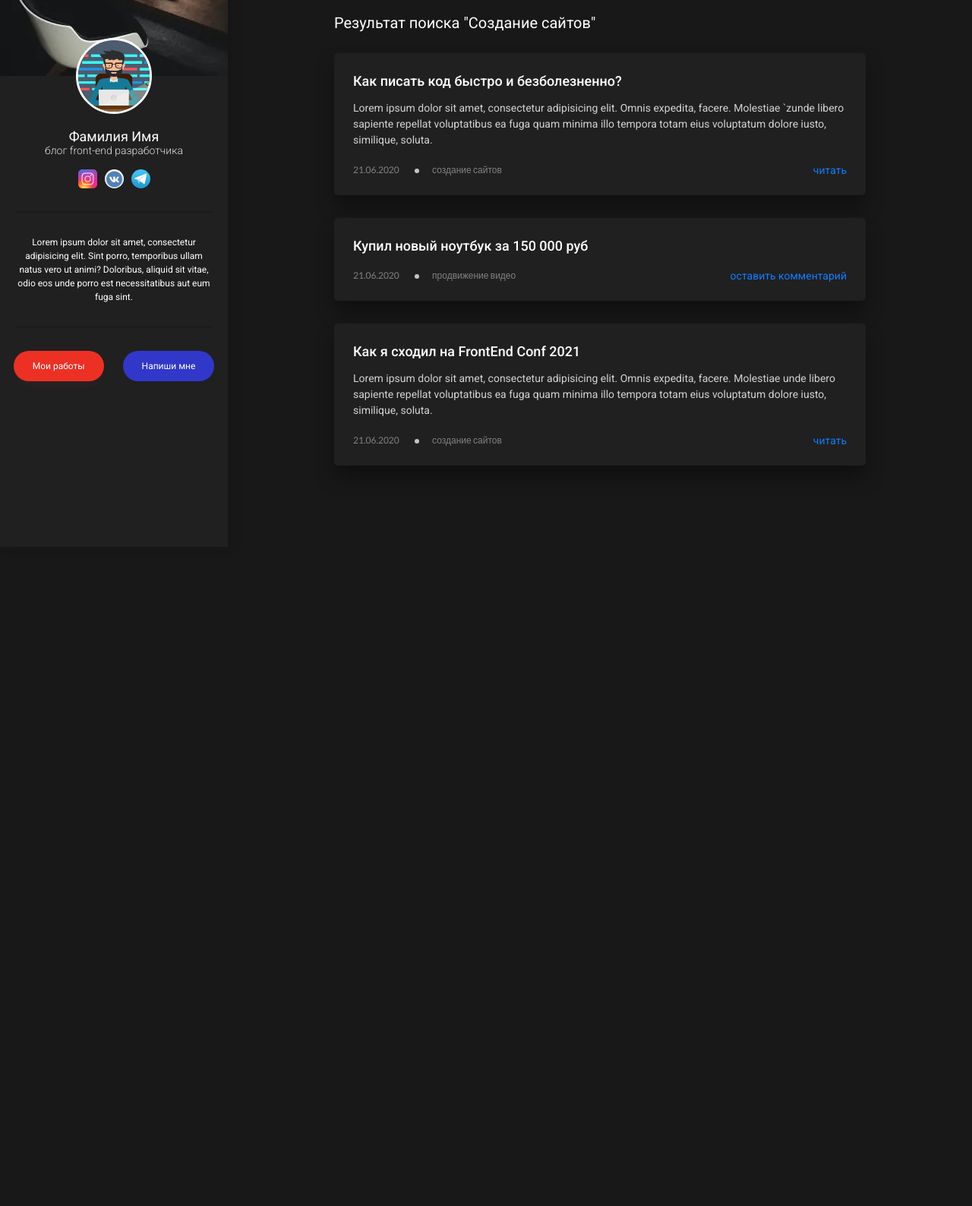
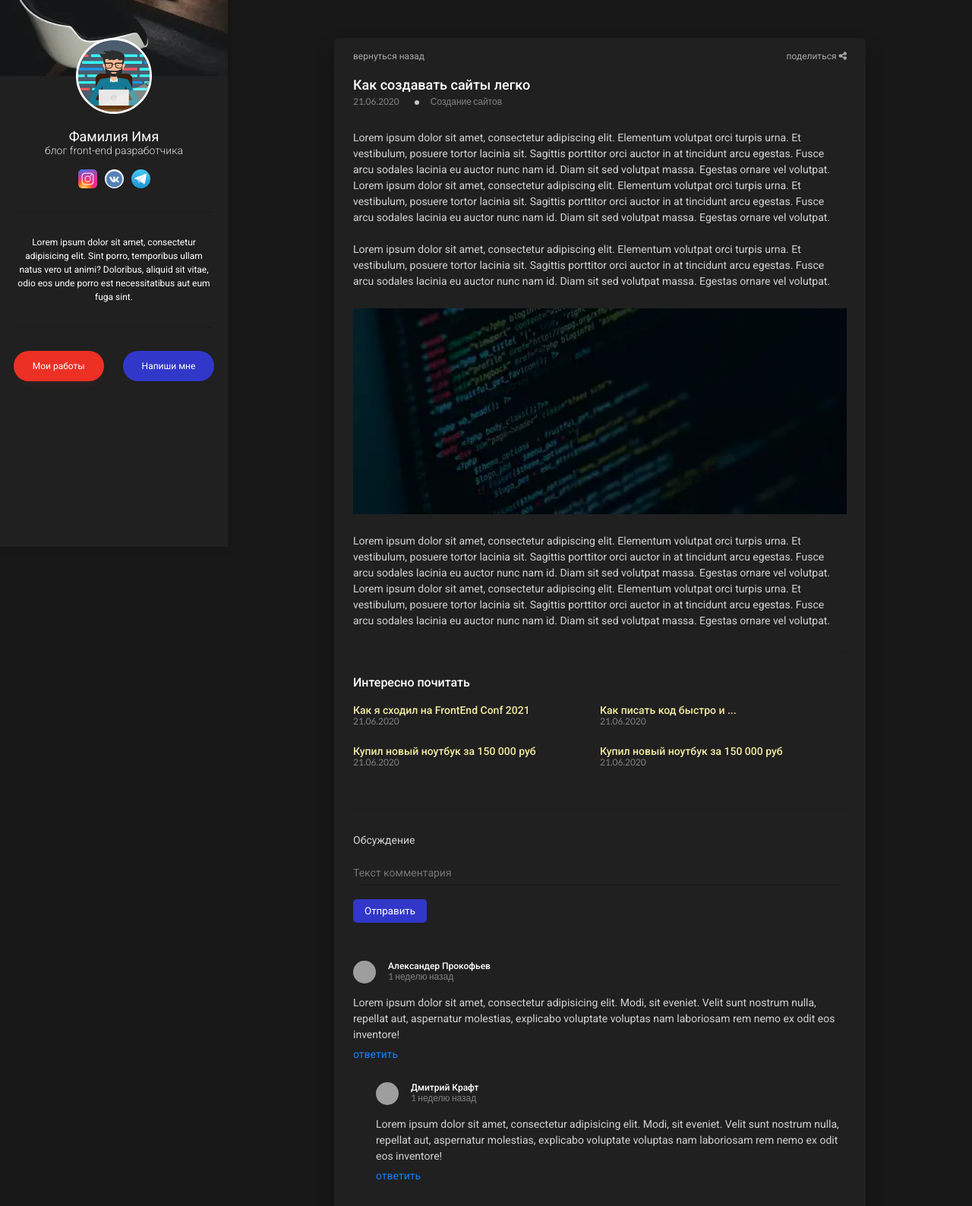
Before and after one commit to mmFafnir/Blob_Front-end, a plain HTML site: page Search_results.html in a window 1280 px wide. Shown: the part 80-1668 px from the top of the page at 76% size. Before the commit the page ends 903 px from the top, so only its background shows below. Drawn offline with nearby package versions, Linux system fonts and the light colour scheme; grey boxes are pictures that could not be loaded.

Commit message:
Update Search_results.html

```diff
--- a/Search_results.html
+++ b/Search_results.html
@@ -1,5 +1,5 @@
 <!DOCTYPE html>
-<html lang="ru">
+<html lang="en">
 
 <head>
   <meta charset="UTF-8">
@@ -12,10 +12,10 @@
   <link rel="preconnect" href="https://fonts.gstatic.com">
   <link href="https://fonts.googleapis.com/css2?family=Roboto:wght@300;400;500&display=swap" rel="stylesheet">
   <link href="https://fonts.googleapis.com/css2?family=Lato:wght@300;400;700&display=swap" rel="stylesheet">
-    <title>Profile</title>
+  <title>Post</title>
 </head>
 
-<body class="body">
+<body>
   <div class="wrapper">
     <header class="header">
       <nav class="nav">
@@ -28,9 +28,7 @@
             <li><a class="sub_link" href="#">Интернет-маркетин</a></li>
             <li><a class="sub_link" href="#">Продвижение видео</a></li>
           </ul>
-        </div> <a href="Work.html" class="nav_link"><span>мои работы</span></a>
-        <a href="Work.html" class="nav_link"><span>реклама</span></a>
-        </nav>
+        </div> <a href="Work.html" class="nav_link"><span>мои работы</span></a> <a href="Work.html" class="nav_link"><span>реклама</span></a> </nav>
       <div class="header_profile-search">
         <div class="header__profile"> <a href="Login.html">Профиль</a> </div>
         <div class="header__search">
@@ -42,9 +40,15 @@
         <div class="burger_icon"> <span></span> </div>
         <div class="burger_menu">
           <div class="aside_content">
-                <div class="aside_bg"> <picture><source srcset="img/Rectangle%201.webp" type="image/webp"><img src="img/Rectangle%201.jpg" alt="#"></picture> </div>
+            <div class="aside_bg">
+              <picture>
+                <source srcset="img/Rectangle%201.webp" type="image/webp"><img src="img/Rectangle%201.jpg" alt="#"></picture>
+            </div>
             <div class="aside_persone_block">
-                    <div class="aside_persone__img"> <picture><source srcset="img/gde-i-kak-vyrashivat-talanty.webp" type="image/webp"><img src="img/gde-i-kak-vyrashivat-talanty.png" alt="#"></picture> </div>
+              <div class="aside_persone__img">
+                <picture>
+                  <source srcset="img/gde-i-kak-vyrashivat-talanty.webp" type="image/webp"><img src="img/gde-i-kak-vyrashivat-talanty.png" alt="#"></picture>
+              </div>
               <div class="aside_persone__title">
                 <h2>Фамилия Имя</h2>
                 <p class="sub_title"> блог front-end разработчика </p>
@@ -63,8 +67,7 @@
                 <li class="aside__link"> <a href="index.html">Обо мне</a> </li>
                 <li class="aside__link"> <a href="Profile.html">Профиль</a> </li>
               </ul>
-                    <div class="aside_persone__btn aside_persone__btn-mg">
-                            <a class="my_work aside__btn" href="Work.html">Мои работы</a>
+              <div class="aside_persone__btn aside_persone__btn-mg"> <a class="my_work aside__btn" href="Work.html">Мои работы</a>
                 <button class="write_me aside__btn" data-modal="contact-modal">Напиши мне</button>
               </div>
             </div>
@@ -72,135 +75,170 @@
         </div>
       </div>
     </header>
-
     <aside class="aside">
       <div class="aside_content">
         <div class="aside_bg">
-            <picture><source srcset="img/Rectangle%201.webp" type="image/webp"><img src="img/Rectangle%201.jpg" alt="#"></picture>
+          <picture>
+            <source srcset="img/Rectangle%201.webp" type="image/webp"><img src="img/Rectangle%201.jpg" alt="#"></picture>
         </div>
         <div class="aside_persone_block">
           <div class="aside_persone__img">
-                <picture><source srcset="img/gde-i-kak-vyrashivat-talanty.webp" type="image/webp"><img src="img/gde-i-kak-vyrashivat-talanty.png" alt="#"></picture>
+            <picture>
+              <source srcset="img/gde-i-kak-vyrashivat-talanty.webp" type="image/webp"><img src="img/gde-i-kak-vyrashivat-talanty.png" alt="#"></picture>
           </div>
           <div class="aside_persone__title">
             <h2>Фамилия Имя</h2>
-                <p class="sub_title">
-                    блог front-end разработчика
-                </p>
+            <p class="sub_title"> блог front-end разработчика </p>
           </div>
           <div class="aside_persone__social social">
-                <a class="inst" href="#"><picture><source srcset="img/118mm1.webp" type="image/webp"><img src="img/118mm1.png" alt=""></picture></a>
-                <a class="vk" href="#"><picture><source srcset="img/4681.webp" type="image/webp"><img src="img/4681.png" alt=""></picture></a>
-                <a class="P" href="#"><picture><source srcset="img/tg.webp" type="image/webp"><img src="img/tg.png" alt=""></picture></a>
+            <a class="inst" href="#">
+              <picture>
+                <source srcset="img/118mm1.webp" type="image/webp"><img src="img/118mm1.png" alt=""></picture>
+            </a>
+            <a class="vk" href="#">
+              <picture>
+                <source srcset="img/4681.webp" type="image/webp"><img src="img/4681.png" alt=""></picture>
+            </a>
+            <a class="P" href="#">
+              <picture>
+                <source srcset="img/tg.webp" type="image/webp"><img src="img/tg.png" alt=""></picture>
+            </a>
           </div>
           <div class="aside_pesone__description">
-                <p>
-                    Lorem ipsum dolor sit amet, consectetur adipisicing elit. Sint porro, temporibus ullam natus vero ut animi? Doloribus, aliquid sit vitae, odio eos unde porro est necessitatibus aut eum fuga sint.
-                </p>
+            <p> Lorem ipsum dolor sit amet, consectetur adipisicing elit. Sint porro, temporibus ullam natus vero ut animi? Doloribus, aliquid sit vitae, odio eos unde porro est necessitatibus aut eum fuga sint. </p>
           </div>
-            <div class="aside_persone__btn">
-                <a class="my_work aside__btn" href="Work.html">Мои работы</a>
+          <div class="aside_persone__btn"> <a class="my_work aside__btn" href="Work.html">Мои работы</a>
             <button class="write_me aside__btn" data-modal="contact-modal">Напиши мне</button>
           </div>
         </div>
       </div>
     </aside>
-
-
     <main class="main">
       <div class="main_wrapper">
-            <div class="sr_results_body">
-                <div class="page_title page_title--mg">
-                    <h2>Результат поиска "<span id="writeInSearch_input">Создание сайтов</span>"</h2>
+        <div class="posts post_item pd_17-25_">
+          <div class="header_post">
+            <div class="header_post__links come_back-share"> <a class="come_back" href="#">вернуться назад</a> <a data-modal="modal-share" class="share">
+                                поделиться <span class="fas fa-share-alt"></span>
+                            </a> </div>
           </div>
-                <div class="sr_results_content">
-
-                    <div class="post_item write_kod_fast">
-                        <div class="post_description">
+          <div class="post_content">
+            <div class="post__title">
+              <h2>Как создавать сайты легко</h2>
+              <div class="time_and_tag">
+                <time>21.06.2020</time>
+                <p class="post__tag">Создание сайтов </p>
+              </div>
+            </div>
             <div class="post__text">
-                                <h2>
-                                    Как писать код быстро и безболезненно?
-                                </h2>
-                                <p> Lorem ipsum dolor sit amet, consectetur adipisicing elit. Omnis expedita, facere. Molestiae `zunde libero sapiente repellat voluptatibus ea fuga quam minima illo tempora totam eius voluptatum dolore iusto, similique, soluta. </p>
+              <p> Lorem ipsum dolor sit amet, consectetur adipiscing elit. Elementum volutpat orci turpis urna. Et vestibulum, posuere tortor lacinia sit. Sagittis porttitor orci auctor in at tincidunt arcu egestas. Fusce arcu sodales lacinia eu auctor nunc nam id. Diam sit sed volutpat massa. Egestas ornare vel volutpat. Lorem ipsum dolor sit amet, consectetur adipiscing elit. Elementum volutpat orci turpis urna. Et vestibulum, posuere tortor lacinia sit. Sagittis porttitor orci auctor in at tincidunt arcu egestas. Fusce arcu sodales lacinia eu auctor nunc nam id. Diam sit sed volutpat massa. Egestas ornare vel volutpat. </p>
+              <br>
+              <p> Lorem ipsum dolor sit amet, consectetur adipiscing elit. Elementum volutpat orci turpis urna. Et vestibulum, posuere tortor lacinia sit. Sagittis porttitor orci auctor in at tincidunt arcu egestas. Fusce arcu sodales lacinia eu auctor nunc nam id. Diam sit sed volutpat massa. Egestas ornare vel volutpat. </p>
+              <picture>
+                <source srcset="img/image.webp" type="image/webp"><img src="img/image.jpg" alt=""></picture>
+              <p> Lorem ipsum dolor sit amet, consectetur adipiscing elit. Elementum volutpat orci turpis urna. Et vestibulum, posuere tortor lacinia sit. Sagittis porttitor orci auctor in at tincidunt arcu egestas. Fusce arcu sodales lacinia eu auctor nunc nam id. Diam sit sed volutpat massa. Egestas ornare vel volutpat. Lorem ipsum dolor sit amet, consectetur adipiscing elit. Elementum volutpat orci turpis urna. Et vestibulum, posuere tortor lacinia sit. Sagittis porttitor orci auctor in at tincidunt arcu egestas. Fusce arcu sodales lacinia eu auctor nunc nam id. Diam sit sed volutpat massa. Egestas ornare vel volutpat. </p>
             </div>
-                            <div class="post__footer">
-                                <div class="post__footer_left time_and_tag">
-                                    <time datetime="
-                                    21.06.2020">21.06.2020</time>
-                                    <p class="post__tag"> создание сайтов </p>
           </div>
-                                <div class="post__link-to-article"> <a class="link-blue" href="Post.html">
-                                        читать
-                                    </a> </div>
+          <!--Дополнительные ссылки-->
+          <div class="post_intersting">
+            <h3>Интересно почитать</h3>
+            <div class="int__links">
+              <div class="link_title"> <a href="#">Как я сходил на FrontEnd Conf 2021</a>
+                <time>21.06.2020</time>
+              </div>
+              <div class="link_title"> <a href="#">Как писать код быстро и  ...</a>
+                <time>21.06.2020</time>
+              </div>
+              <div class="link_title"> <a href="#">Купил новый ноутбук за 150 000 руб</a>
+                <time>21.06.2020</time>
+              </div>
+              <div class="link_title"> <a href="#">Купил новый ноутбук за 150 000 руб</a>
+                <time>21.06.2020</time>
               </div>
             </div>
           </div>
-                    <div class="post_item">
-                        <div class="post_description">
-                            <div class="post__text">
-                                <h2>Купил новый ноутбук за 150 000 руб</h2> </div>
-                            <div class="post__footer">
-                                <div class="post__footer_left time_and_tag">
-                                    <time datetime="
-                                    21.06.2020">21.06.2020</time>
-                                    <p class="post__tag"> продвижение видео </p>
+          <!--Отправить коммент-->
+          <div class="comment_write">
+            <h3>Обсуждение</h3>
+            <form class="style_form" name="comment">
+              <textarea class="style-line" name="text_comment" placeholder="Текст комментария"></textarea>
+              <input class="send_comment btn-form" type="submit" value="Отправить"> </form>
           </div>
-                                <div class="post__link-to-article"> <a class="link-blue" href="#">
-                                        оставить комментарий
-                                    </a> </div>
+          <!--Коментарий-->
+          <ul class="comments">
+            <li class="comments_item">
+              <div class="comments__header">
+                <div class="persone_avatar">
+                  <picture>
+                    <source srcset="https://i06.fotocdn.net/s123/6e9c59eb79cc2bb8/gallery_s/2815291350.webp" type="image/webp"><img src="https://i06.fotocdn.net/s123/6e9c59eb79cc2bb8/gallery_s/2815291350.jpg" alt=""></picture>
+                </div>
+                <div class="persone_name">
+                  <div class="name">Александер Прокофьев</div>
+                  <time datetime="12.04.2002 19:00">1 неделю назад</time>
+                </div>
+              </div>
+              <div class="comments__text"> Lorem ipsum dolor sit amet, consectetur adipisicing elit. Modi, sit eveniet. Velit sunt nostrum nulla, repellat aut, aspernatur molestias, explicabo voluptate voluptas nam laboriosam rem nemo ex odit eos inventore! </div>
+              <button class="link-blue comment_btn">ответить</button>
+              <!-- Вложенный коментарий -->
+              <ul class="comments">
+                <li class="comments_item">
+                  <div class="comments__header">
+                    <div class="persone_avatar">
+                      <picture>
+                        <source srcset="https://a.wattpad.com/cover/203561079-25-k352390.webp" type="image/webp"><img src="https://a.wattpad.com/cover/203561079-25-k352390.jpg" alt=""></picture>
+                    </div>
+                    <div class="persone_name">
+                      <div class="name">Дмитрий Крафт</div>
+                      <time datetime="12.04.2002 19:00">1 неделю назад</time>
+                    </div>
+                  </div>
+                  <div class="comments__text"> Lorem ipsum dolor sit amet, consectetur adipisicing elit. Modi, sit eveniet. Velit sunt nostrum nulla, repellat aut, aspernatur molestias, explicabo voluptate voluptas nam laboriosam rem nemo ex odit eos inventore! </div>
+                  <button class="link-blue comment_btn">ответить</button>
+                </li>
+              </ul>
+            </li>
+          </ul>
+        </div>
+      </div>
+    </main>
+  </div>
+  <div class="modal " id="contact-modal">
+    <div class="modal__content modal__content--contact">
+      <button class="modal__close" type="button"> </button>
+      <form class="form_writeMe" action="action" method="post">
+        <input class="form_reg form_name" name="name" placeholder="Ваше имя">
+        <input class="form_reg form-mail" type="text" name="mail" placeholder="Ваш e-mail">
+        <textarea class="style-line" name="message" placeholder="Напиши мне">фывы </textarea>
+        <input class="btn-form  " type="submit" value="Сохранить"> </form>
+      <div class="contact_modal-mail_tell">
+        <div class="mail">e-mail: info@mywebsite.ru</div>
+        <div class="tell"> тел:
+          <wbr> +943-232-856-22</div>
       </div>
     </div>
   </div>
-                    <div class="post_item ">
-                        <div class="post_description">
-                            <div class="post__text">
-                                <h2>
-                                    Как я сходил на FrontEnd Conf 2021
-                                </h2>
-                                <p> Lorem ipsum dolor sit amet, consectetur adipisicing elit. Omnis expedita, facere. Molestiae unde libero sapiente repellat voluptatibus ea fuga quam minima illo tempora totam eius voluptatum dolore iusto, similique, soluta. </p>
-                            </div>
-                            <div class="post__footer">
-                                <div class="post__footer_left time_and_tag">
-                                    <time datetime="
-                                    21.06.2020">21.06.2020</time>
-                                    <p class="post__tag"> создание сайтов </p>
-                                </div>
-                                <div class="post__link-to-article"> <a class="link-blue" href="#">
-                                        читать
+  <div class="modal" id="modal-share">
+    <div class="modal__content modal__content--share">
+      <button class="modal__close" type="button"> </button>
+      <div class="share_link">
+        <a href="#">
+          <picture>
+            <source srcset="img/link_share/copy%201%20(1).svg" type="image/webp"><img src="img/link_share/copy%201%20(1).svg" alt=""></picture>
+        </a>
+        <a href="#">
+          <picture>
+            <source srcset="img/link_share/facebook%20(3)%201.svg" type="image/webp"><img src="img/link_share/facebook%20(3)%201.svg" alt=""></picture>
+        </a>
+        <a href="#">
+          <picture>
+            <source srcset="img/link_share/twitter%20(1)%201.svg" type="image/webp"><img src="img/link_share/twitter%20(1)%201.svg" alt=""></picture>
+        </a>
+        <a href="#">
+          <picture>
+            <source srcset="img/link_share/vk%202.svg" type="image/webp"><img src="img/link_share/vk%202.svg" alt=""></picture>
         </a>
       </div>
     </div>
   </div>
-                    </div>
-                </div>
-            </div>
-        </div>
-        </main>
-
-
-
-
-
-         <div class="modal " id="contact-modal">
-    <div class="modal__content modal__content--contact">
-        <button class="modal__close" type="button">
-        </button>
-        <form class="form_writeMe" action="action" method="post">
-            <input class="form_reg form_name" name="name" placeholder="Ваше имя">
-            <input class="form_reg form-mail" type="text" name="mail" placeholder="Ваш e-mail">
-            <textarea class="style-line" name="message" placeholder="Напиши мне">фывы </textarea>
-            <input class="btn-form  " type="submit" value="Сохранить"  >
-        </form>
-        <div class="contact_modal-mail_tell">
-            <div class="mail">e-mail: info@mywebsite.ru</div>
-            <div class="tell"> тел: <wbr> +943-232-856-22</div>
-        </div>
-    </div>
-        </div>
-
-    </div>
-
-
   <script src="https://unpkg.com/swiper/swiper-bundle.min.js"></script>
   <script src="https://kit.fontawesome.com/108114c5b4.js" crossorigin="anonymous"></script>
   <script src="https://code.jquery.com/jquery-3.6.0.min.js"></script>
```
Lines whose indentation alone changed are shown as unchanged.
